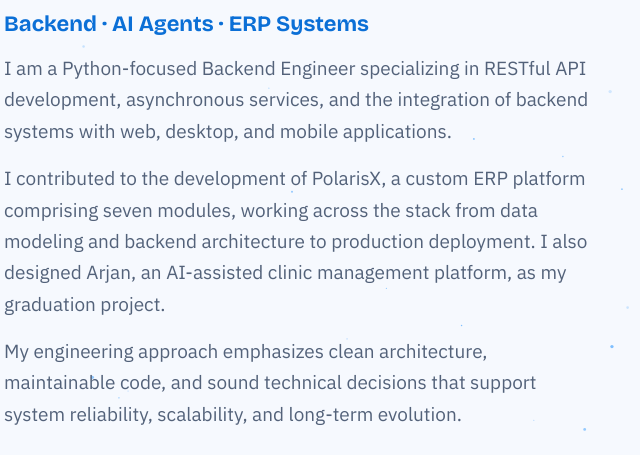
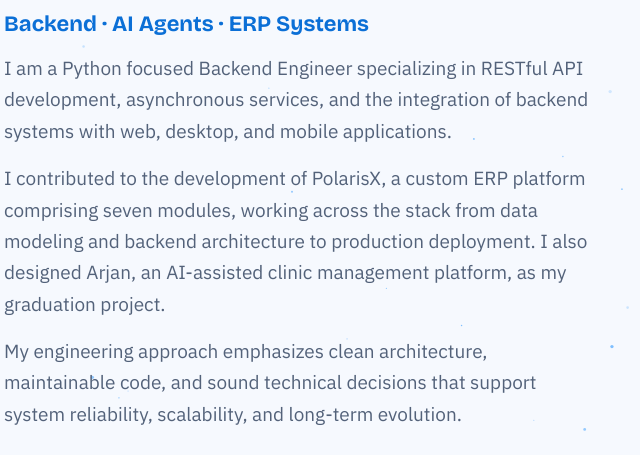
Before and after one commit to leaderbasil/profilo, a plain HTML site: page index.html in a window 1280 px wide. Shown: the part 236-691 px from the top of the page, 48-688 px from the left. Drawn offline with nearby package versions, Linux system fonts and the light colour scheme.

Commit message:
Remove hyphen from Python focused

```diff
--- a/index.html
+++ b/index.html
@@ -249,7 +249,7 @@
 <p class="loc ent" style="--e:0"><svg viewBox="0 0 24 24" fill="none" stroke="currentColor" stroke-width="2" stroke-linecap="round" stroke-linejoin="round" aria-hidden="true"><path d="M12 21s-6.5-5.2-6.5-10a6.5 6.5 0 0 1 13 0c0 4.8-6.5 10-6.5 10z"/><circle cx="12" cy="10.6" r="2.3"/></svg>Amman, Jordan</p>
 <h1 class="ent" style="--e:1">Hi, I'm Basil Ayyad.</h1>
 <p class="role ent" style="--e:2">Backend · AI Agents · ERP Systems</p>
-<p class="lead ent" style="--e:3">I am a Python-focused Backend Engineer specializing in RESTful API development, asynchronous services, and the integration of backend systems with web, desktop, and mobile applications.<span class="lp">I contributed to the development of PolarisX, a custom ERP platform comprising seven modules, working across the stack from data modeling and backend architecture to production deployment. I also designed Arjan, an AI-assisted clinic management platform, as my graduation project.</span><span class="lp">My engineering approach emphasizes clean architecture, maintainable code, and sound technical decisions that support system reliability, scalability, and long-term evolution.</span></p>
+<p class="lead ent" style="--e:3">I am a Python focused Backend Engineer specializing in RESTful API development, asynchronous services, and the integration of backend systems with web, desktop, and mobile applications.<span class="lp">I contributed to the development of PolarisX, a custom ERP platform comprising seven modules, working across the stack from data modeling and backend architecture to production deployment. I also designed Arjan, an AI-assisted clinic management platform, as my graduation project.</span><span class="lp">My engineering approach emphasizes clean architecture, maintainable code, and sound technical decisions that support system reliability, scalability, and long-term evolution.</span></p>
 <div class="cta ent" style="--e:4">
 <a class="btn main" id="cv" href="BasilHazem_CV_Updated.pdf" download="Basil-Ayyad-CV.pdf"><svg viewBox="0 0 24 24" fill="none" stroke="currentColor" stroke-width="2" stroke-linecap="round" stroke-linejoin="round" aria-hidden="true" style="width:17px;height:17px"><path d="M12 4v10m0 0 4-4m-4 4-4-4"/><path d="M5 19h14"/></svg>Download CV</a>
 <a class="btn" href="https://drive.google.com/file/d/1elxHaLb0wz8wZy7lKgLRwbsgze_k5EkG/view" target="_blank" rel="noopener" data-track="cv-drive"><svg viewBox="0 0 24 24" fill="none" stroke="currentColor" stroke-width="2" stroke-linecap="round" stroke-linejoin="round" aria-hidden="true" style="width:17px;height:17px"><path d="M14 4h6v6"/><path d="M20 4 10 14"/><path d="M20 14v5a1 1 0 0 1-1 1H5a1 1 0 0 1-1-1V5a1 1 0 0 1 1-1h5"/></svg>Open CV on Drive</a>
```
